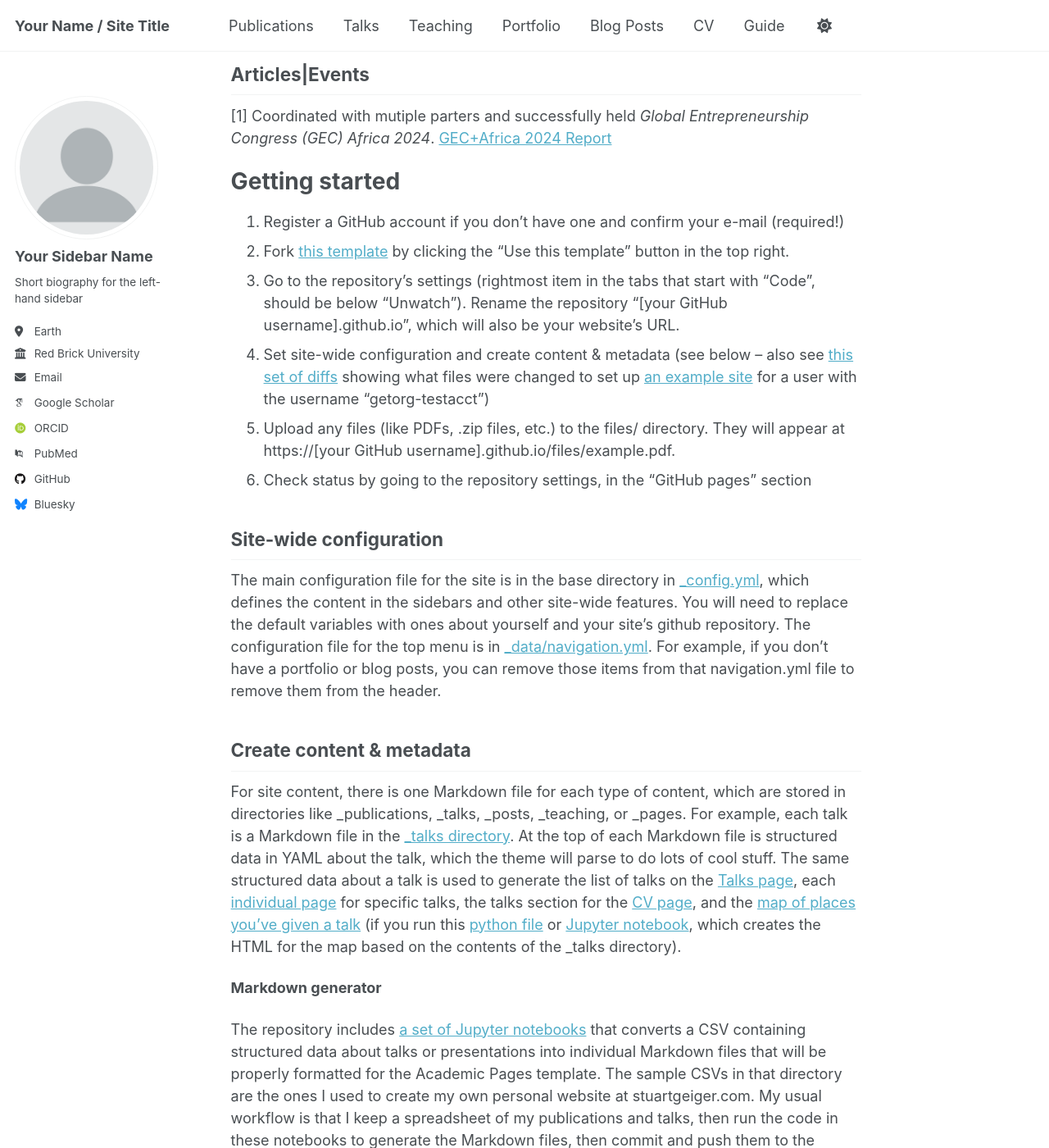
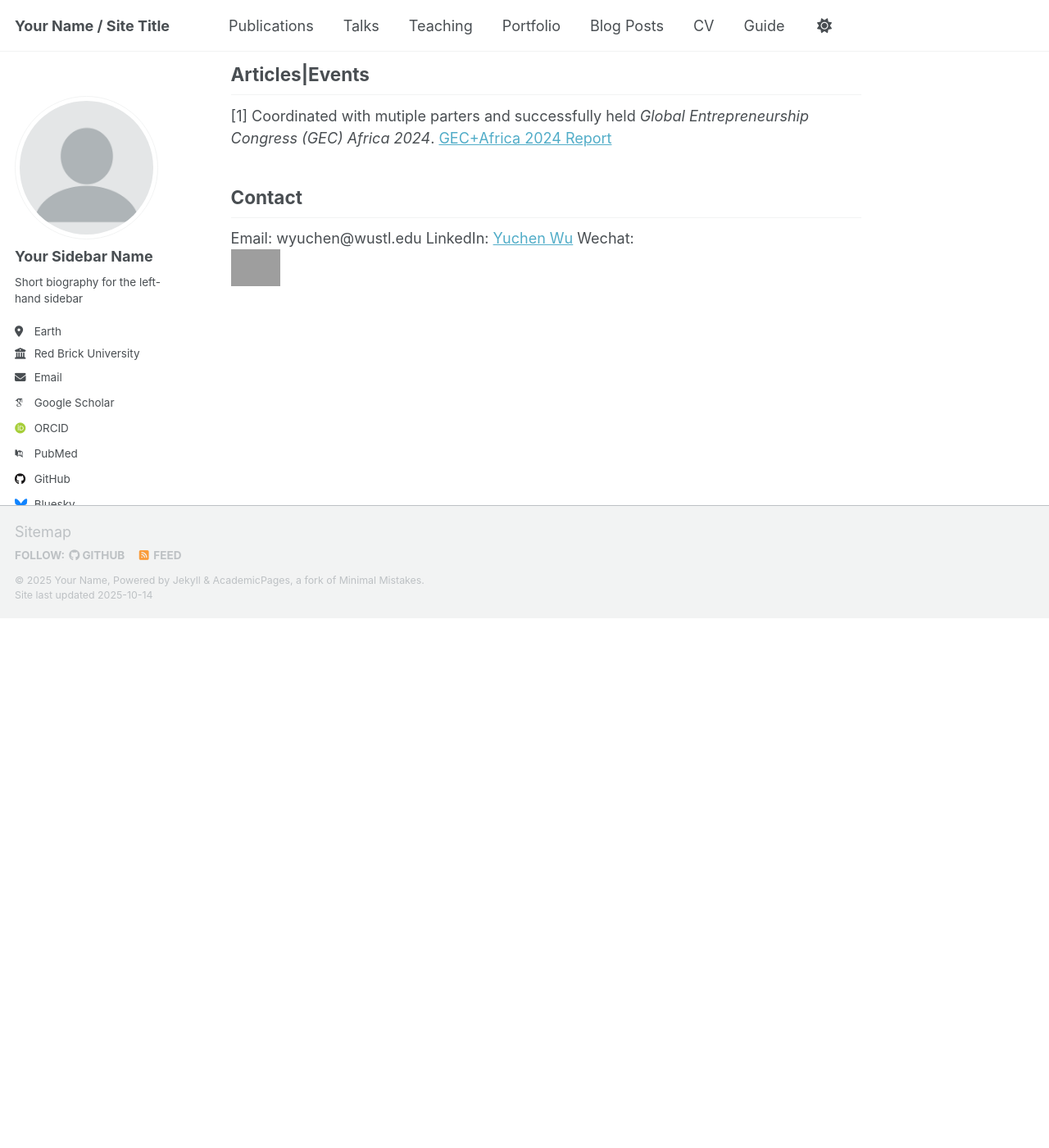
Before and after one commit to yuchen0709/yuchen0709.github.io, a Jekyll site: the page built from _pages/about.md, in a window 1280 px wide and 1400 px high, scrolled down 1975 px. Shown: the whole window at 82% size. Built offline with Jekyll 4.4.1, drawn with Linux system fonts in a browser that asks for light colours; some web fonts are replaced; a script that is not in the unit is left out; after the commit the page ends 2729 px from its top, so only the background shows below that; some of the changed text lies outside the part shown; grey boxes are pictures that could not be loaded.

Commit message:
Update about.md

```diff
--- a/_pages/about.md
+++ b/_pages/about.md
@@ -63,38 +63,9 @@ Articles|Events
 [GEC+Africa 2024 Report](https://www.22onsloane.co/gecafrica-2024-report/)
 
 
-
-
-
-Getting started
-======
-1. Register a GitHub account if you don't have one and confirm your e-mail (required!)
-1. Fork [this template](https://github.com/academicpages/academicpages.github.io) by clicking the "Use this template" button in the top right.
-1. Go to the repository's settings (rightmost item in the tabs that start with "Code", should be below "Unwatch"). Rename the repository "[your GitHub username].github.io", which will also be your website's URL.
-1. Set site-wide configuration and create content & metadata (see below -- also see [this set of diffs](http://archive.is/3TPas) showing what files were changed to set up [an example site](https://getorg-testacct.github.io) for a user with the username "getorg-testacct")
-1. Upload any files (like PDFs, .zip files, etc.) to the files/ directory. They will appear at https://[your GitHub username].github.io/files/example.pdf.
-1. Check status by going to the repository settings, in the "GitHub pages" section
-
-Site-wide configuration
+Contact
 ------
-The main configuration file for the site is in the base directory in [_config.yml](https://github.com/academicpages/academicpages.github.io/blob/master/_config.yml), which defines the content in the sidebars and other site-wide features. You will need to replace the default variables with ones about yourself and your site's github repository. The configuration file for the top menu is in [_data/navigation.yml](https://github.com/academicpages/academicpages.github.io/blob/master/_data/navigation.yml). For example, if you don't have a portfolio or blog posts, you can remove those items from that navigation.yml file to remove them from the header.
-
-Create content & metadata
-------
-For site content, there is one Markdown file for each type of content, which are stored in directories like _publications, _talks, _posts, _teaching, or _pages. For example, each talk is a Markdown file in the [_talks directory](https://github.com/academicpages/academicpages.github.io/tree/master/_talks). At the top of each Markdown file is structured data in YAML about the talk, which the theme will parse to do lots of cool stuff. The same structured data about a talk is used to generate the list of talks on the [Talks page](https://academicpages.github.io/talks), each [individual page](https://academicpages.github.io/talks/2012-03-01-talk-1) for specific talks, the talks section for the [CV page](https://academicpages.github.io/cv), and the [map of places you've given a talk](https://academicpages.github.io/talkmap.html) (if you run this [python file](https://github.com/academicpages/academicpages.github.io/blob/master/talkmap.py) or [Jupyter notebook](https://github.com/academicpages/academicpages.github.io/blob/master/talkmap.ipynb), which creates the HTML for the map based on the contents of the _talks directory).
-
-**Markdown generator**
-
-The repository includes [a set of Jupyter notebooks](https://github.com/academicpages/academicpages.github.io/tree/master/markdown_generator
-) that converts a CSV containing structured data about talks or presentations into individual Markdown files that will be properly formatted for the Academic Pages template. The sample CSVs in that directory are the ones I used to create my own personal website at stuartgeiger.com. My usual workflow is that I keep a spreadsheet of my publications and talks, then run the code in these notebooks to generate the Markdown files, then commit and push them to the GitHub repository.
-
-How to edit your site's GitHub repository
-------
-Many people use a git client to create files on their local computer and then push them to GitHub's servers. If you are not familiar with git, you can directly edit these configuration and Markdown files directly in the github.com interface. Navigate to a file (like [this one](https://github.com/academicpages/academicpages.github.io/blob/master/_talks/2012-03-01-talk-1.md) and click the pencil icon in the top right of the content preview (to the right of the "Raw | Blame | History" buttons). You can delete a file by clicking the trashcan icon to the right of the pencil icon. You can also create new files or upload files by navigating to a directory and clicking the "Create new file" or "Upload files" buttons.
-
-Example: editing a Markdown file for a talk
-![Editing a Markdown file for a talk](/images/editing-talk.png)
-
-For more info
-------
-More info about configuring Academic Pages can be found in [the guide](https://academicpages.github.io/markdown/), the [growing wiki](https://github.com/academicpages/academicpages.github.io/wiki), and you can always [ask a question on GitHub](https://github.com/academicpages/academicpages.github.io/discussions). The [guides for the Minimal Mistakes theme](https://mmistakes.github.io/minimal-mistakes/docs/configuration/) (which this theme was forked from) might also be helpful.
+Email: wyuchen@wustl.edu
+LinkedIn: [Yuchen Wu](https://www.linkedin.com/in/yuchen-wu-washu/)
+Wechat:
+<img src="/images/wechat.jpg" width="60" alt="wechat QR code">
```
